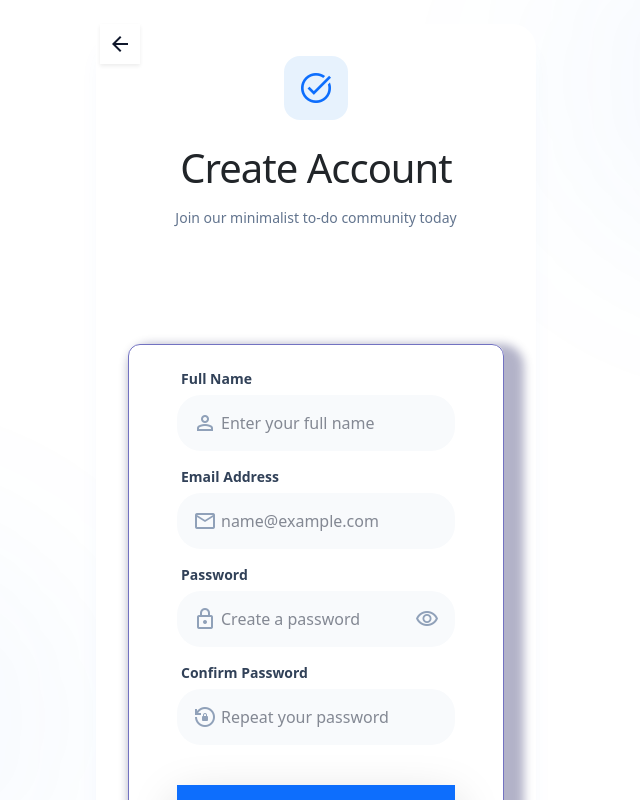
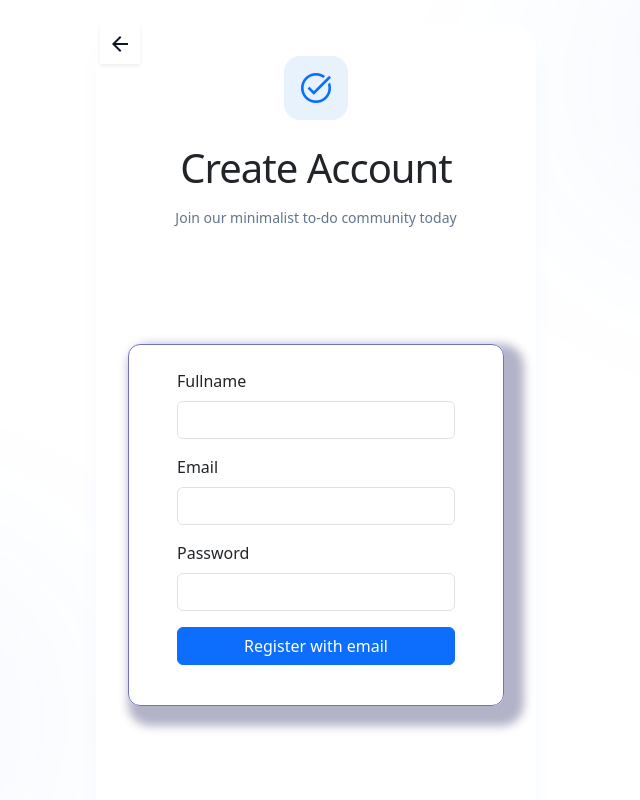
Before and after one commit to hoangnm-ndm/MindX-CI110, a React (Vite) app: page / in a window 1280 px wide. Shown: the top 800 px of the page, without its empty margins (324-964 px from the left). Built offline with nearby package versions, Linux system fonts and the light colour scheme.

Commit message:
Day 6: Hướng dẫn ứng dụng async/wait

```diff
--- /dev/null
+++ b/db.json
@@ -0,0 +1,16 @@
+{
+  "users": [
+    {
+      "email": "hoang@gmail.com",
+      "password": "$2a$10$2p6dDmtUqVfAwYjWqipcDeq6.6PtcCBsAb0BTesAV.ADVtJOi9fgG",
+      "fullname": "hoang nguyen",
+      "id": 1
+    },
+    {
+      "email": "111@gmail.com",
+      "password": "$2a$10$aGLE2.cXf0L8RfNOjb5oeeT/4SNaOXigzjONBZzaDv48a78l2uXhK",
+      "fullname": "hoang nguyen",
+      "id": 2
+    }
+  ]
+}
--- a/package.json
+++ b/package.json
@@ -4,7 +4,7 @@
   "version": "0.0.0",
   "type": "module",
   "scripts": {
-    "dev": "vite",
+    "dev": "concurrently \"json-server --watch db.json -p 3000 -m ./node_modules/json-server-auth\" \"vite\"",
     "build": "vite build",
     "lint": "eslint . --ext js,jsx --report-unused-disable-directives --max-warnings 0",
     "preview": "vite preview"
@@ -13,6 +13,9 @@
     "@dnd-kit/react": "^0.3.2",
     "@tailwindcss/vite": "^4.2.1",
     "antd": "^6.3.0",
+    "concurrently": "^9.2.1",
+    "json-server": "^0.17.4",
+    "json-server-auth": "^2.1.0",
     "path": "^0.12.7",
     "react": "^18.2.0",
     "react-dom": "^18.2.0",
--- /dev/null
+++ b/src/components/auth/RegisterForm.jsx
@@ -0,0 +1,75 @@
+import React, { useState } from "react";
+
+// * http://localhost:3000/login
+
+const RegisterForm = () => {
+  const [form, setForm] = useState({ email: "", password: "", fullname: "" });
+
+  const handleChange = (event) => {
+    // console.log(event.target.name);
+    // console.log(event.target.value);
+    setForm({ ...form, [event.target.name]: event.target.value });
+  };
+
+  const onSubmit = async (event) => {
+    try {
+      event.preventDefault();
+      console.log(JSON.stringify(form));
+      const res = await fetch("http://localhost:3000/register", {
+        method: "POST",
+        headers: {
+          "Content-Type": "application/json",
+        },
+        body: JSON.stringify(form),
+      });
+      const data = await res.json();
+      console.log(data);
+      location.href("./login");
+    } catch (error) {
+      console.log(error);
+    }
+  };
+  return (
+    <form onSubmit={onSubmit}>
+      <div className="mb-3">
+        <label htmlFor="" className="form-label">
+          Fullname
+        </label>
+        <input
+          type="text"
+          className="form-control"
+          name="fullname"
+          onChange={handleChange}
+        />
+      </div>
+      <div className="mb-3">
+        <label htmlFor="" className="form-label">
+          Email
+        </label>
+        <input
+          name="email"
+          type="email"
+          className="form-control"
+          onChange={handleChange}
+        />
+      </div>
+      <div className="mb-3">
+        <label htmlFor="" className="form-label">
+          Password
+        </label>
+        <input
+          type="password"
+          className="form-control"
+          name="password"
+          onChange={handleChange}
+        />
+      </div>
+
+      <div className="mb-3">
+        <button className="btn btn-primary w-100">Register with email</button>
+      </div>
+    </form>
+  );
+};
+
+export default RegisterForm;
--- a/src/pages/RegisterPage.jsx
+++ b/src/pages/RegisterPage.jsx
@@ -3,13 +3,15 @@ import AuthCard from "@/components/auth/AuthCard";
 import AuthHeader from "@/components/auth/AuthHeader";
 import AuthForm from "@/components/auth/AuthForm";
 import SocialLogin from "@/components/auth/SocialLogin";
+import RegisterForm from "../components/auth/RegisterForm";
 
 export default function RegisterPage() {
   return (
     <AuthLayout>
       <AuthCard>
         <AuthHeader />
-        <AuthForm />
+        {/* <AuthForm /> */}
+        <RegisterForm />
         <SocialLogin />
       </AuthCard>
     </AuthLayout>
```
Also changed, not shown: src/components/auth/LoginForm.jsx (added), 2 other files (tests, documents, lock files or other folders).
